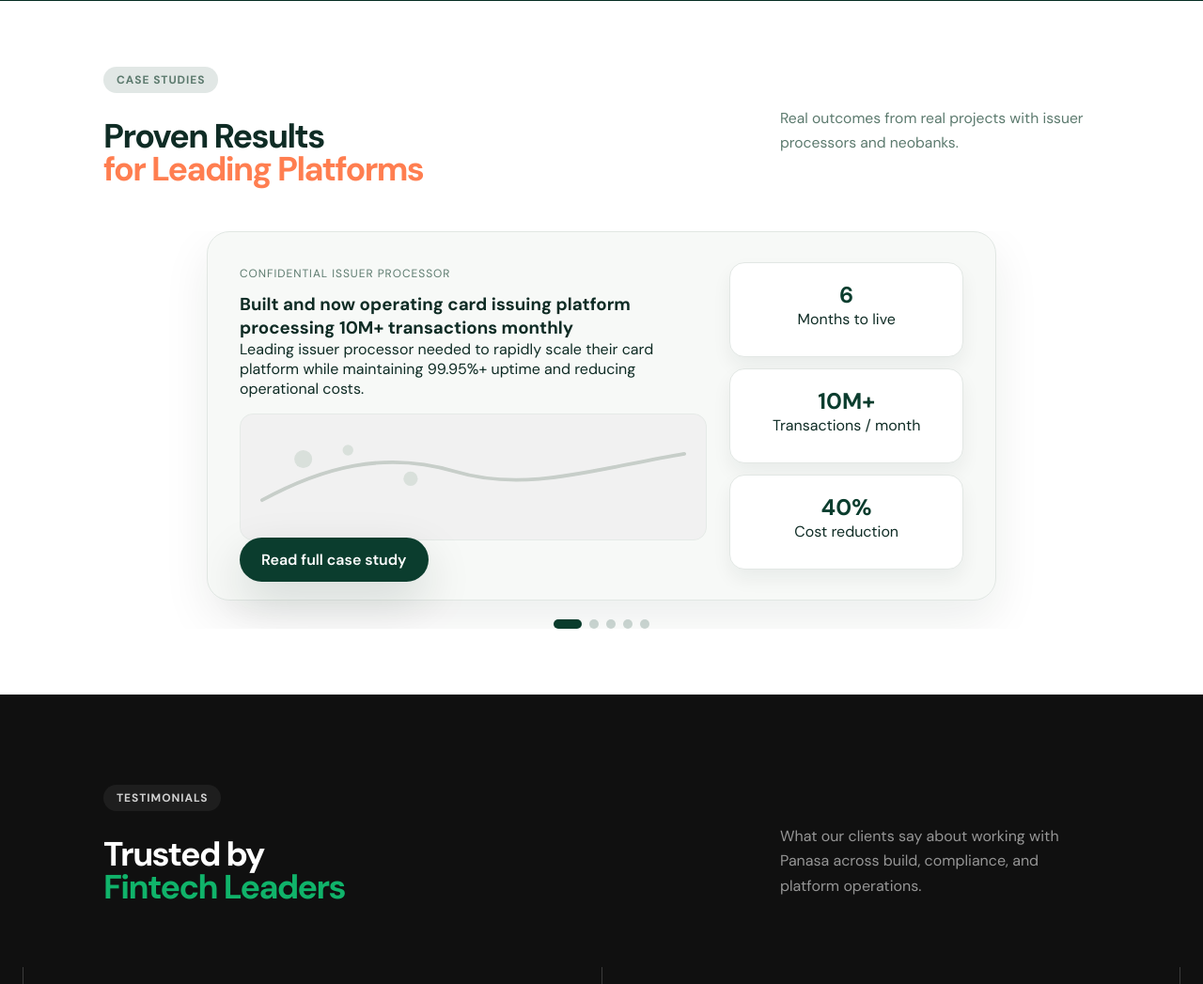
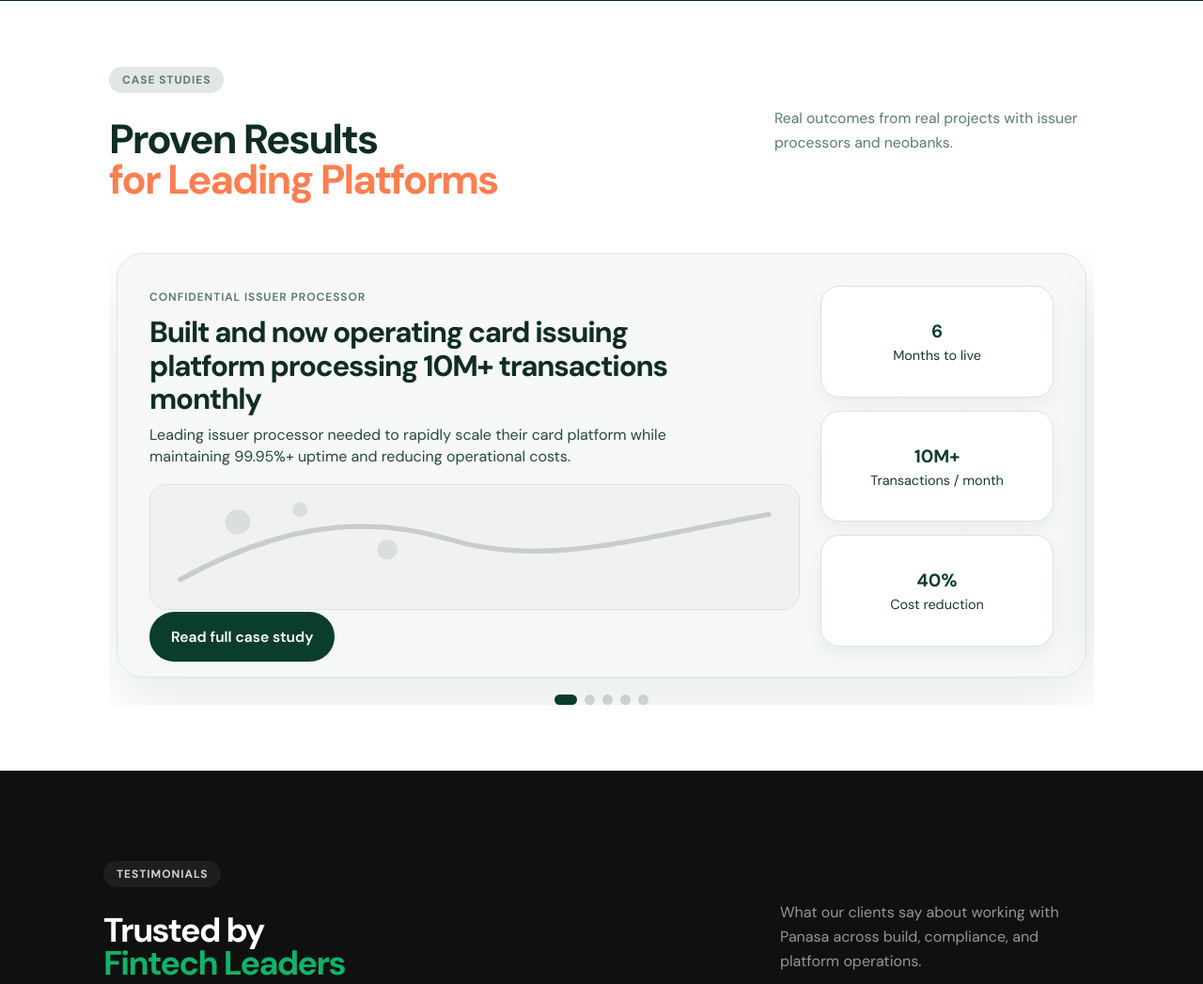
Before and after one commit to ArgoIOS14/Panasa-Internal-Website, a PHP site: page / in a window 1280 px wide. Shown: the part 2417-3464 px from the top of the page at 94% size. Run offline with PHP 8.4, Linux system fonts and the light colour scheme; some web fonts are replaced.

Commit message:
Improve case studies section layout polish

```diff
--- a/docs/js/Home scenes/sections/caseStudies.js
+++ b/docs/js/Home scenes/sections/caseStudies.js
@@ -17,7 +17,7 @@ export const renderCaseStudies = (data) => {
   data.slides.forEach((slide, index) => {
     const article = createEl('article', 'slide');
     const card = createEl('div', 'results-card');
-    const left = createEl('div');
+    const left = createEl('div', 'results-copy');
 
     const eyebrow = createEl('span', 'eyebrow');
     eyebrow.textContent = slide.eyebrow;
@@ -32,7 +32,7 @@ export const renderCaseStudies = (data) => {
     img.src = slide.image;
     img.alt = slide.title;
 
-    const cta = createEl('a', 'btn btn-dark');
+    const cta = createEl('a', 'btn btn-dark results-cta');
     cta.textContent = slide.cta.label;
     cta.href = slide.cta.href;
 
@@ -40,7 +40,7 @@ export const renderCaseStudies = (data) => {
 
     const metrics = createEl('div', 'results-metrics');
     slide.metrics.forEach((metric) => {
-      const box = createEl('div');
+      const box = createEl('div', 'results-metric');
       const value = createEl('h4');
       value.textContent = metric.value;
       const label = createEl('span');
--- a/src/css/style.css
+++ b/src/css/style.css
@@ -782,11 +782,13 @@ section {
 }
 
 .results .section-title-split {
-  margin-bottom: 34px;
+  margin-bottom: 42px;
+  max-width: 1048px;
 }
 
 .results .section-title-split h2 {
-  max-width: 440px;
+  max-width: 500px;
+  font-size: clamp(2.25rem, 3.4vw, 3.35rem);
 }
 
 .results .section-title-split h2 span,
@@ -796,7 +798,7 @@ section {
 }
 
 .carousel {
-  max-width: 980px;
+  max-width: 1048px;
   margin: 0 auto;
   position: relative;
   overflow: hidden;
@@ -816,28 +818,46 @@ section {
 
 .slide {
   min-width: 100%;
-  padding: 0 12px;
+  padding: 0 8px;
 }
 
 .results-card {
-  max-width: 840px;
+  max-width: 100%;
   margin: 0 auto;
-  background: #f7f9f7;
-  border-radius: 24px;
-  padding: 32px 34px;
+  background: linear-gradient(180deg, #f7f9f7 0%, #f5f8f5 100%);
+  border-radius: 28px;
+  padding: 34px 34px 32px;
   display: grid;
-  grid-template-columns: 2fr 1fr;
-  gap: 24px;
-  border: 1px solid #e1e7e3;
-  box-shadow: 0 20px 50px rgba(10, 40, 30, 0.08);
+  grid-template-columns: minmax(0, 1.62fr) minmax(216px, 248px);
+  gap: 22px;
+  border: 1px solid #dde6df;
+  box-shadow: 0 28px 60px rgba(10, 40, 30, 0.09);
+}
+
+.results-copy h3 {
+  max-width: 560px;
+  font-size: clamp(1.95rem, 2.3vw, 2.2rem);
+  line-height: 1.14;
+  letter-spacing: -0.04em;
+  margin-bottom: 8px;
+}
+
+.results-copy p {
+  max-width: 560px;
+  font-size: 1rem;
+  line-height: 1.45;
+  color: #27483d;
 }
 
 .case-image {
   width: 100%;
-  border-radius: 14px;
-  margin: 16px 0 10px;
-  background: #efefef;
-  border: 1px solid #e5eae7;
+  height: 134px;
+  border-radius: 18px;
+  margin: 18px 0 18px;
+  background: #ecefed;
+  border: 1px solid #dde3df;
+  object-fit: cover;
+  object-position: center;
 }
 
 .eyebrow {
@@ -845,47 +865,64 @@ section {
   font-size: 12px;
   text-transform: uppercase;
   letter-spacing: 0.08em;
-  color: var(--text-muted);
+  color: #527766;
   margin-bottom: 12px;
+  font-weight: 600;
 }
 
 .results-metrics {
   display: grid;
-  gap: 12px;
+  gap: 14px;
 }
 
-.results-metrics div {
+.results-metric {
   background: #ffffff;
-  border-radius: 16px;
-  padding: 18px 16px;
+  border-radius: 20px;
+  min-height: 92px;
+  padding: 14px 16px;
   text-align: center;
-  border: 1px solid #e2e7e4;
-  box-shadow: 0 10px 20px rgba(10, 40, 30, 0.06);
+  border: 1px solid #dbe2dd;
+  box-shadow: 0 8px 18px rgba(10, 40, 30, 0.05);
+  display: grid;
+  align-content: center;
 }
 
 .results-metrics h4 {
-  font-size: 1.5rem;
+  font-size: 1.2rem;
   color: #0b3d2e;
+  margin-bottom: 4px;
+}
+
+.results-metric span {
+  color: #17372e;
+  font-size: 0.9rem;
+  line-height: 1.25;
+}
+
+.results-cta {
+  padding: 15px 22px;
+  font-size: 0.98rem;
+  box-shadow: none;
 }
 
 .slider-dots {
-  margin: 20px auto 0;
+  margin: 18px auto 0;
   display: flex;
   justify-content: center;
   gap: 8px;
 }
 
 .dot {
-  width: 10px;
-  height: 10px;
+  width: 11px;
+  height: 11px;
   border-radius: 999px;
-  background: rgba(11, 61, 46, 0.2);
+  background: rgba(11, 61, 46, 0.18);
   border: none;
   cursor: pointer;
 }
 
 .dot.active {
-  width: 30px;
+  width: 24px;
   background: var(--bg-dark);
 }
 
@@ -1260,6 +1297,15 @@ section {
     grid-template-columns: 1fr;
   }
 
+  .results .section-title-split {
+    margin-bottom: 30px;
+  }
+
+  .results-copy h3,
+  .results-copy p {
+    max-width: 100%;
+  }
+
   .trust-grid {
     grid-template-columns: 1fr;
     border-left: none;
--- a/src/js/Home scenes/sections/caseStudies.js
+++ b/src/js/Home scenes/sections/caseStudies.js
@@ -17,7 +17,7 @@ export const renderCaseStudies = (data) => {
   data.slides.forEach((slide, index) => {
     const article = createEl('article', 'slide');
     const card = createEl('div', 'results-card');
-    const left = createEl('div');
+    const left = createEl('div', 'results-copy');
 
     const eyebrow = createEl('span', 'eyebrow');
     eyebrow.textContent = slide.eyebrow;
@@ -32,7 +32,7 @@ export const renderCaseStudies = (data) => {
     img.src = slide.image;
     img.alt = slide.title;
 
-    const cta = createEl('a', 'btn btn-dark');
+    const cta = createEl('a', 'btn btn-dark results-cta');
     cta.textContent = slide.cta.label;
     cta.href = slide.cta.href;
 
@@ -40,7 +40,7 @@ export const renderCaseStudies = (data) => {
 
     const metrics = createEl('div', 'results-metrics');
     slide.metrics.forEach((metric) => {
-      const box = createEl('div');
+      const box = createEl('div', 'results-metric');
       const value = createEl('h4');
       value.textContent = metric.value;
       const label = createEl('span');
```
Also changed, not shown: AGENTS.md (+5 -0 lines), docs/css/style.css (+75 -29 lines).
